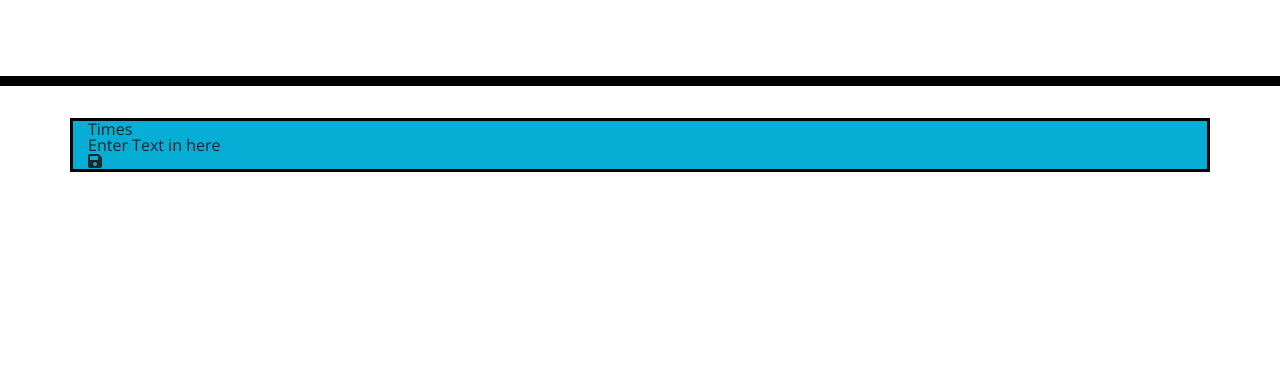
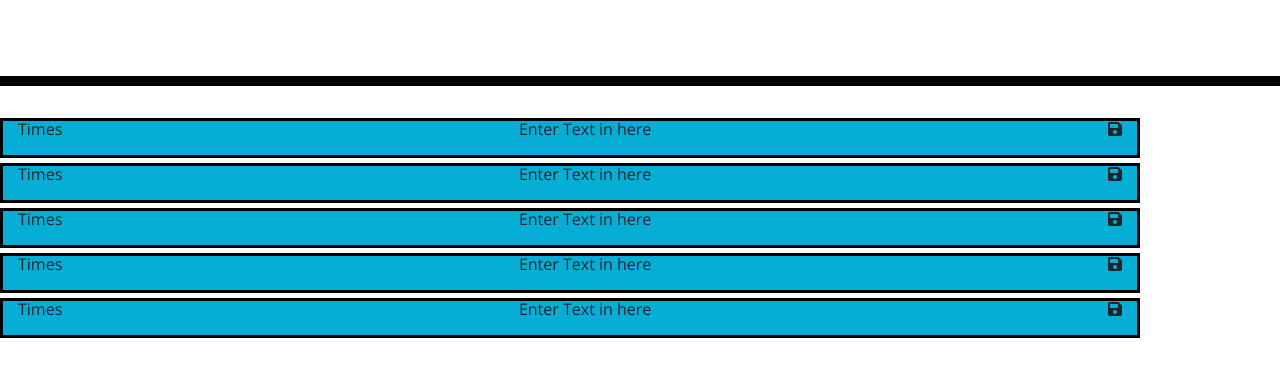
Before and after one commit to OmarDGreat/Work-Day-Scheduler, a plain HTML site: page index.html in a window 1280 px wide. Shown: the part 182-558 px from the top of the page. Drawn offline with nearby package versions, Linux system fonts and the light colour scheme; files that its build step writes are made by us from their sources.

Commit message:
working on html/css

```diff
--- a/assets/css/style.css
+++ b/assets/css/style.css
@@ -72,7 +72,12 @@ textarea{
 
 .container {
 
-    border: 3px solid black;
-    background-color: #06AED5;
+  margin: 5px 0px 0px 0px;
+  border: 3px solid black;
+  background-color: #06AED5;
+  height: 5vh;
+  display: flex;
+  justify-content: space-between;
+
 
 }
--- a/assets/js/script.js
+++ b/assets/js/script.js
@@ -0,0 +1,6 @@
+
+
+
+var currentDateAndTime = moment().format('MMMM Do YYYY, h:mm:ss a');
+
+console.log(currentDateAndTime);
--- a/index.html
+++ b/index.html
@@ -19,7 +19,7 @@
       href="https://fonts.googleapis.com/css?family=Open+Sans&display=swap"
       rel="stylesheet"
     />
-    <link rel="stylesheet" href="style.css" />
+    <link rel="stylesheet" href="./assets/css/style.css">
     <title>Work Day Scheduler</title>
   </head>
 
@@ -27,8 +27,78 @@
     <header class="jumbotron">
       <h1 class="display-3">Work Day Scheduler</h1>
       <p class="lead">A simple calendar app for scheduling your work day</p>
+      <!--Include Current Date e.g Thursday, September 5th -->
       <p id="currentDay" class="lead"></p>
     </header>
+
+    <div class="container">
+      <!-- Timeblocks go here -->
+      <div>
+        Times
+      </div>
+
+      <div>
+        Enter Text in here
+      </div>
+
+      <div>
+        <!--When Clicked Saves Work-->
+        <!--Floopy Disc Icon-->
+        <i class='fa-solid fa-floppy-disk'></i>
+      </div>
+    </div>
+
+    <div class="container">
+      <!-- Timeblocks go here -->
+      <div>
+        Times
+      </div>
+
+      <div>
+        Enter Text in here
+      </div>
+
+      <div>
+        <!--When Clicked Saves Work-->
+        <!--Floopy Disc Icon-->
+        <i class='fa-solid fa-floppy-disk'></i>
+      </div>
+    </div>
+
+    <div class="container">
+      <!-- Timeblocks go here -->
+      <div>
+        Times
+      </div>
+
+      <div>
+        Enter Text in here
+      </div>
+
+      <div>
+        <!--When Clicked Saves Work-->
+        <!--Floopy Disc Icon-->
+        <i class='fa-solid fa-floppy-disk'></i>
+      </div>
+    </div>
+
+    <div class="container">
+      <!-- Timeblocks go here -->
+      <div>
+        Times
+      </div>
+
+      <div>
+        Enter Text in here
+      </div>
+
+      <div>
+        <!--When Clicked Saves Work-->
+        <!--Floopy Disc Icon-->
+        <i class='fa-solid fa-floppy-disk'></i>
+      </div>
+    </div>
+
     <div class="container">
       <!-- Timeblocks go here -->
       <div>
@@ -48,5 +118,6 @@
 
     <script src="https://code.jquery.com/jquery-3.4.1.min.js"></script>
     <script src="https://cdnjs.cloudflare.com/ajax/libs/moment.js/2.24.0/moment.min.js"></script>
+    <script src="./assets/js/script.js"></script>
   </body>
 </html>
```
